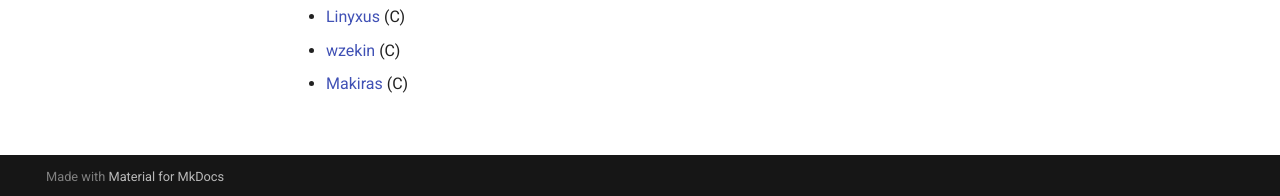
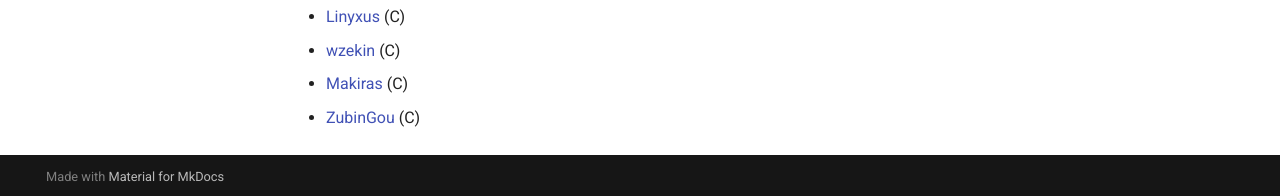
Before and after one commit to brupst/awesome-bupt-scs, an MkDocs documentation site: the page built from projects/Advanced-Labs-in-Computer-Networks.md, in a window 1280 px wide and 1366 px high. Shown: the part 1167-1363 px from the top of the window. Built offline with MkDocs 1.6.1 and Material for MkDocs 9.7.7, drawn with Linux system fonts in a browser that asks for light colours; comment, search, counter and statistics services are not loaded.

Commit message:
add to Advanced-Labs-in-Computer-Networks

```diff
--- a/projects/Advanced-Labs-in-Computer-Networks.md
+++ b/projects/Advanced-Labs-in-Computer-Networks.md
@@ -32,3 +32,4 @@
 * [Linyxus](https://github.com/Linyxus/YaDNS) (C)
 * [wzekin](https://github.com/tabVersion/DNSRelay) (C)
 * [Makiras](https://github.com/Makiras/makiras_dns_refact) (C)
+* [ZubinGou](https://github.com/ZubinGou/Simple-DNS-Relay) (C)
```
